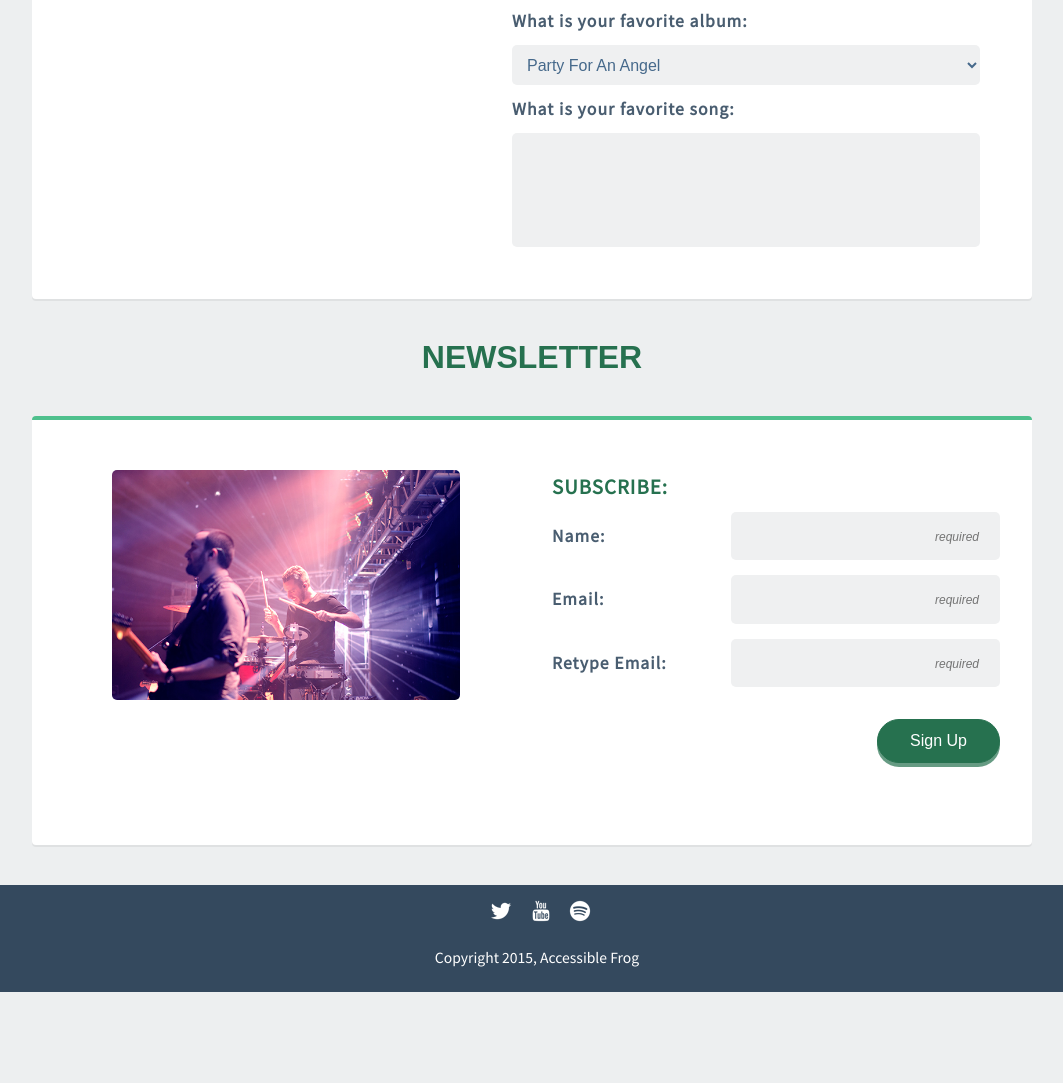
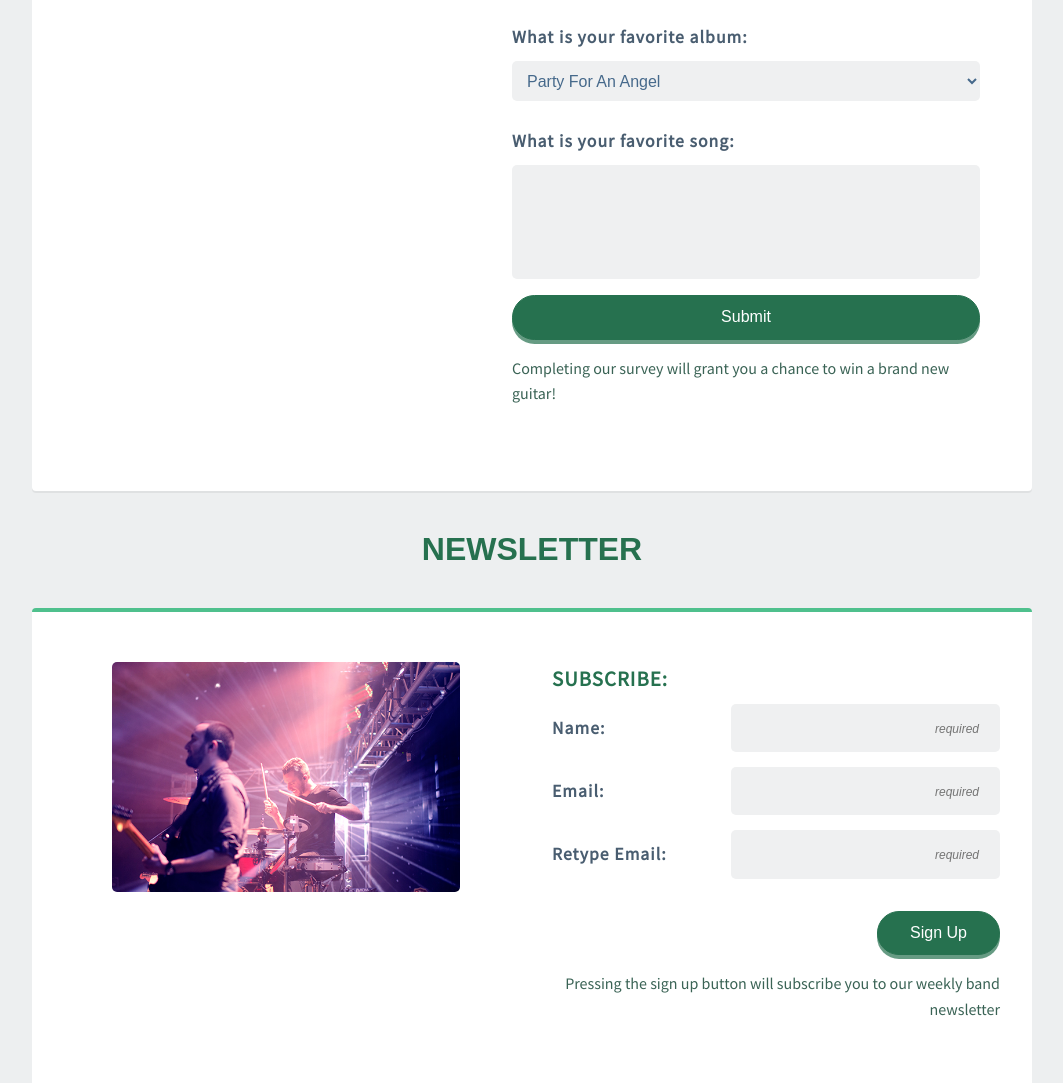
Before and after one commit to SofianMourabit/accessibility-refactor, a website: page survey.html in a window 1280 px wide. Shown: the part 913-1996 px from the top of the page, without its empty margins (108-1171 px from the left). Before the commit the page ends 1905 px from the top, so only its background shows below. Drawn offline with Linux system fonts and the light colour scheme; a web font is replaced by a local one.

Commit message:
added aria-describedby for form submit buttons

```diff
--- a/scss/base/_base.scss
+++ b/scss/base/_base.scss
@@ -44,6 +44,7 @@ legend {
 .col{
   display: flex;
   flex-direction: column;
+  margin-bottom: 1em;
 }
 fieldset{
   border: 0;
@@ -70,7 +71,10 @@ input[type="radio"] {
   vertical-align: text-bottom;
   border-radius: 50%;
 }
-input, label{
+input[type="radio"]:focus{
+    box-shadow: 0px 0px 4px 2px rgb(52, 73, 94);
+}
+input, label, select, textarea{
     outline: none;
 }
 input[type="radio"]:checked {
--- a/survey.html
+++ b/survey.html
@@ -31,7 +31,7 @@
       <div class="flex">
         <img class="photo" src= "img/concert01.jpg" alt="concert ambiance picture">
         <div class="container">
-          <form class = "survey" >
+          <form action="#" method="post" class = "survey" >
             <fieldset>
               <legend>Personal Preferences</legend>
               <div class="col">
@@ -60,8 +60,13 @@
               <div class="col">
                 <label for="comment">What is your favorite song:</label>
                 <textarea rows="5" cols="50" id="comment" name="comment"></textarea>
-              </fieldset>
-            </div>
+              </div>
+              <div class="col">
+                <button class="button" type="submit" aria-describedby="submit">Submit</button>
+                <p id="submit">Completing our survey will grant you a chance to win a brand new guitar!</p>
+              </div>
+            </fieldset>
+
           </form>
         </div>
       </div>
@@ -71,7 +76,7 @@
       <div class="flex">
         <img class="photo" src= "img/the_band.jpg" alt="band picture">
         <div class="container">
-          <form class="newsletter">
+          <form action="#" method="post" class="newsletter">
             <fieldset>
               <legend>Subscribe:</legend>
               <ul class="flex-outer">
@@ -88,7 +93,8 @@
                   <input type ="email" name="confirmEmail" id="confirmEmail" placeholder="required" required>
                 </li>
               </ul>
-              <button class="button" type="submit">Sign Up</button>
+              <button class="button" type="submit" aria-describedby="signup">Sign Up</button>
+              <p id="signup">Pressing the sign up button will subscribe you to our weekly band newsletter</p>
             </fieldset>
           </form>
         </div>
```
Also changed, not shown: css/main.css, 1 other file.
